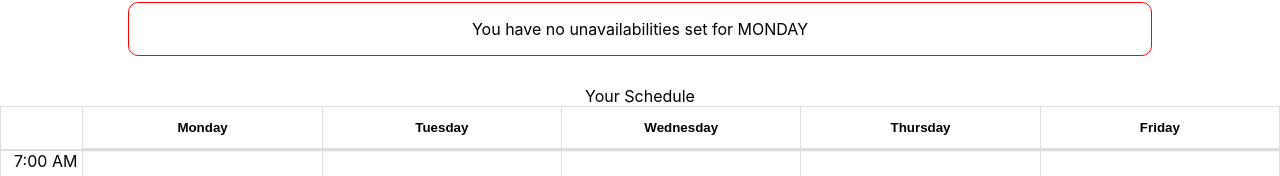
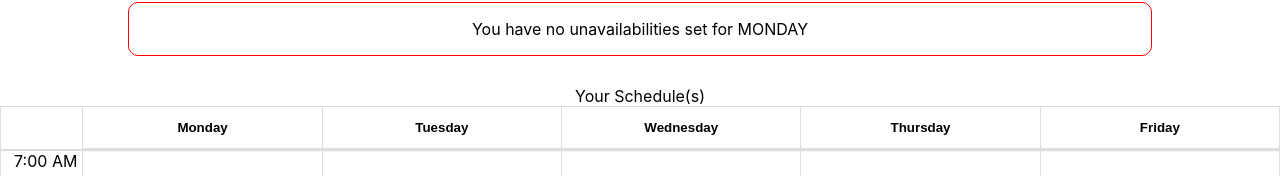
Before and after one commit to Sachin-dot-py/Illuminate, a React (Create React App) app in the folder app/: page / in a window 1280 px wide. Shown: the part 441-617 px from the top of the page. Built offline with nearby package versions, Linux system fonts and the light colour scheme.

Commit message:
merge conflicts

```diff
--- a/app/src/App.js
+++ b/app/src/App.js
@@ -36,6 +36,7 @@ function App() {
   const [unavailabilities, setUnavailabilities] = useState(MOCK_UNAVAILABILITIES)
   const [schedules, setSchedules] = useState([])
   const [selectedCourseForFilter, setSelectedCourseForFilter] = useState(undefined)
+  const [scheduleCombinations, setScheduleCombinations] = useState(undefined)
 
   // Need a list of classes ["MATH 20E", "ECON 1", "VIS 9"]
   // Choose Earliest or latest (end early, start late)
@@ -70,6 +71,7 @@ function App() {
     document.querySelector(".numCombinationsTextContainer").style.visibility = "visible"
 
     setSchedules(res['schedules'].map(parseSchedule))
+    setScheduleCombinations(res['numCombs'])
     console.log(schedules, "Network responded and parsed these events")
   }
 
--- a/app/src/Components/CustomCalendar.js
+++ b/app/src/Components/CustomCalendar.js
@@ -55,7 +55,7 @@ export const CustomCalendar = ({schedules}) => {
         components={{
           work_week: {
             header: ({date, localizer}) => <p> {moment(date).format("dddd")} </p>,
-            toolbar: () => <div> Your Schedule </div>,
+            toolbar: () => <div> {`Your Schedule(s)`} </div>,
             // resourceHeader: () => <div>Hello there</div>
           }
         }}
```
